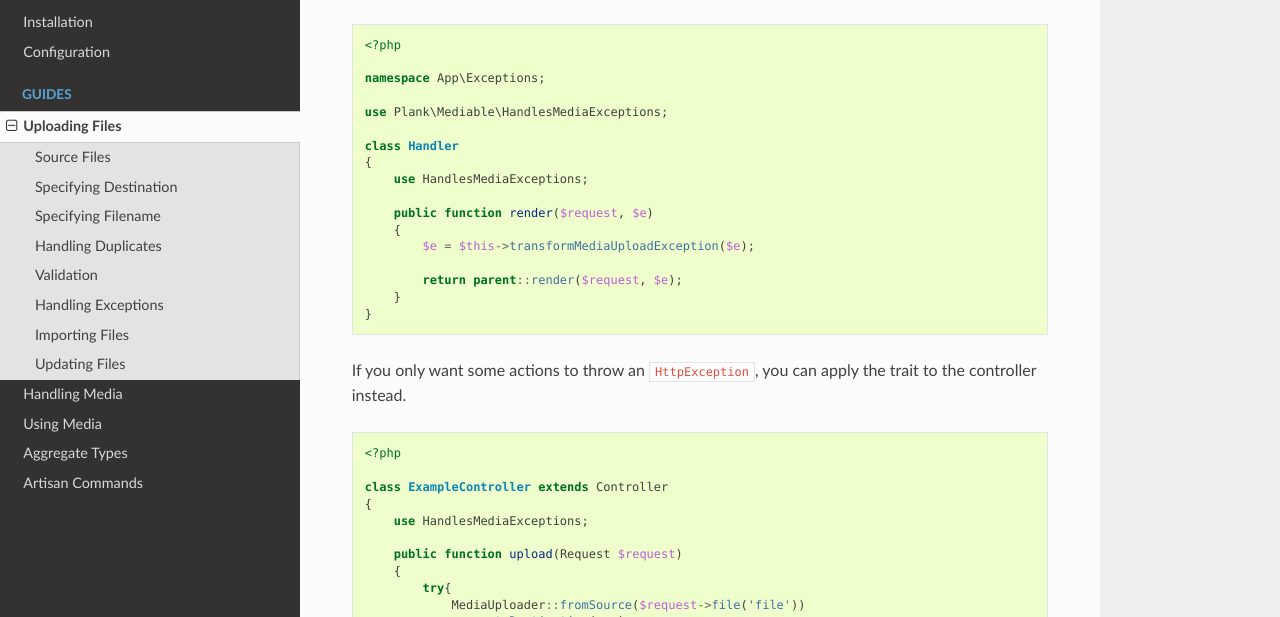
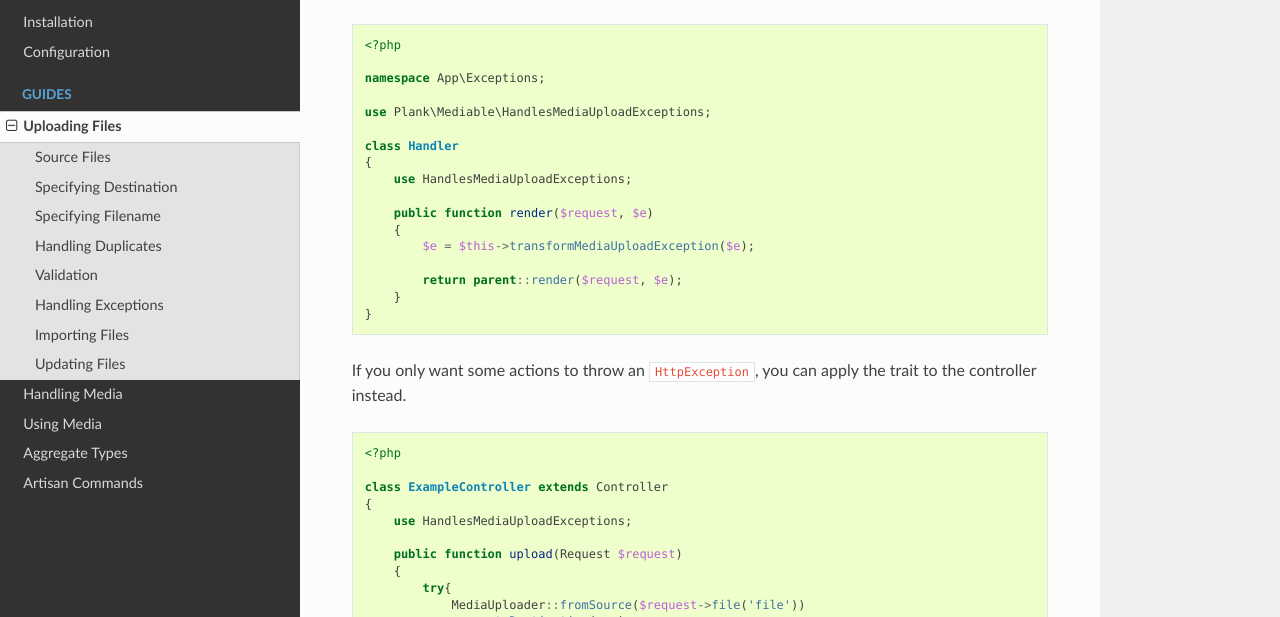
Before and after one commit to plank/laravel-mediable, a Sphinx documentation site: the page built from docs/source/uploader.rst, in a window 1280 px wide and 900 px high, scrolled down 2756 px. Shown: the part 155-772 px from the top of the window. Built offline with Sphinx 7.4.7 and the Read the Docs theme 2.0.0, drawn with Linux system fonts in a browser that asks for light colours.

Commit message:
fixed trait name in docs

```diff
--- a/docs/source/uploader.rst
+++ b/docs/source/uploader.rst
@@ -134,11 +134,11 @@ Call the ``transformMediaUploadException`` method as part of the ``render`` meth
 
     namespace App\Exceptions;
 
-    use Plank\Mediable\HandlesMediaExceptions;
+    use Plank\Mediable\HandlesMediaUploadExceptions;
 
     class Handler
     {
-        use HandlesMediaExceptions;
+        use HandlesMediaUploadExceptions;
 
         public function render($request, $e)
         {
@@ -156,7 +156,7 @@ If you only want some actions to throw an ``HttpException``, you can apply the t
 
     class ExampleController extends Controller
     {
-        use HandlesMediaExceptions;
+        use HandlesMediaUploadExceptions;
 
         public function upload(Request $request)
         {
```
Also changed, not shown: 5 other files.
